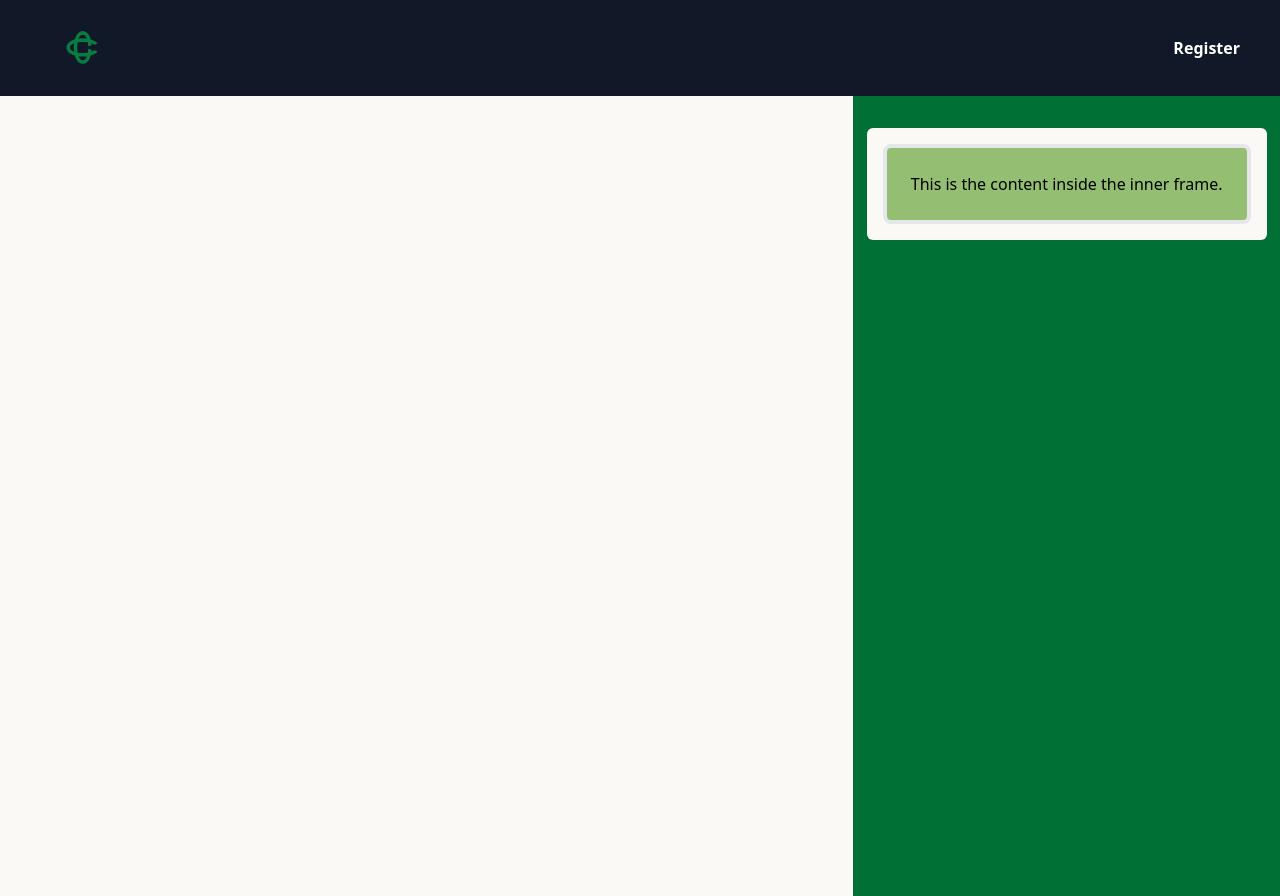
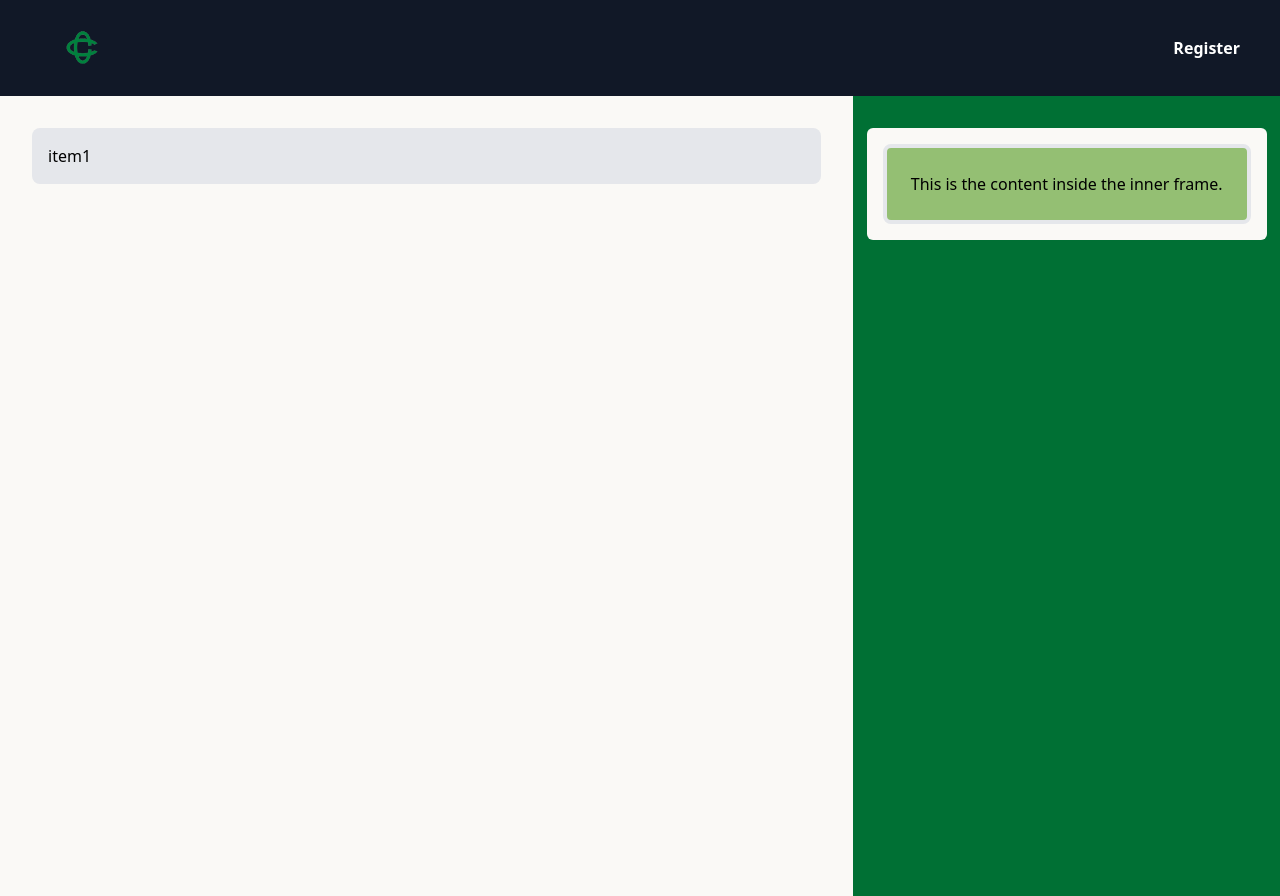
Before and after one commit to AlBovo/ProgettoBCC, a Flask app: page /operator in a window 1280 px wide. Run offline with Flask 3, Linux system fonts and the light colour scheme; some libraries are stand-ins or nearby versions.

Commit message:
operator.html modified

```diff
--- a/src/templates/login.html
+++ b/src/templates/login.html
@@ -82,6 +82,7 @@
               {% endif %}
 
               <div class="flex items-center justify-between mb-3">
+                <input type="hidden" name="csrf_token" value="{{ csrf_token() }}"/>
                 <!-- sign in button -->
                 <button class="bg-green-800 hover:bg-green-700 text-white font-bold py-2 px-4 rounded focus:outline-none focus:shadow-outline" type="button">
                   Sign In
@@ -96,7 +97,7 @@
               <!-- create an account -->
               <div class="relative flex pt-5 items-center">
                 <div class="flex-grow border-t border-green-800"></div>
-                <a class="flex-shrink mx-4 text-[#4D9DE0] hover:text-[#6EABDC]" href="{{ url_for('register') }}">
+                <a class="flex-shrink mx-4 text-[#4D9DE0] hover:text-[#6EABDC]" href="{{ url_for('main.register') }}">
                   Create an Account
                 </a>
                 <div class="flex-grow border-t border-[#4D9DE0]"></div>
--- a/src/templates/operator.html
+++ b/src/templates/operator.html
@@ -7,13 +7,16 @@
 
         <!-- Left column -->
         <div class="w-2/3" style="background-color: #FAF9F6;">
+        <!-- to remove once finished
             {% for event in events %}
             <ul class="pl-8 pt-8 pr-8">
-                <li class="block bg-gray-200 rounded-lg p-4 mb-2">{{ event.email }}</li>
-                <li class="block bg-gray-200 rounded-lg p-4 mb-2">{{ event.start_hour }}</li>
-                <li class="block bg-gray-200 rounded-lg p-4 mb-2">{{ event.end_hour }}</li>
+                <li class="block bg-gray-200 rounded-lg p-4 mb-2" onclick="showPopup('Item 1', this)">{{ event.category }}&nbsp;-&nbsp;{{ event.start_hour }}</li>
             </ul>
             {% endfor %}
+        -->
+        <ul class="pl-8 pt-8 pr-8">
+            <li class="block bg-gray-200 rounded-lg p-4 mb-2 cursor-pointer" onclick="//popup">item1</li>
+        </ul>
         </div>
 
         <!-- Right column -->
@@ -28,5 +31,15 @@
                 </div>
             </div>
         </div>
+
+         <!-- Popup -->
+        <div id="popup" class="fixed bg-white p-6 rounded-lg border border-gray-300 shadow-lg" style="display: none;">
+            <p id="popupText"></p>
+            <button onclick="hidePopup()" class="mt-4 px-4 py-2 bg-gray-500 text-white rounded-md">Close</button>
+        </div>
+
+
     </div>
+
+
 {%endblock%}
```
Also changed, not shown: src/static/operator.js (deleted, +0 -7 lines).
